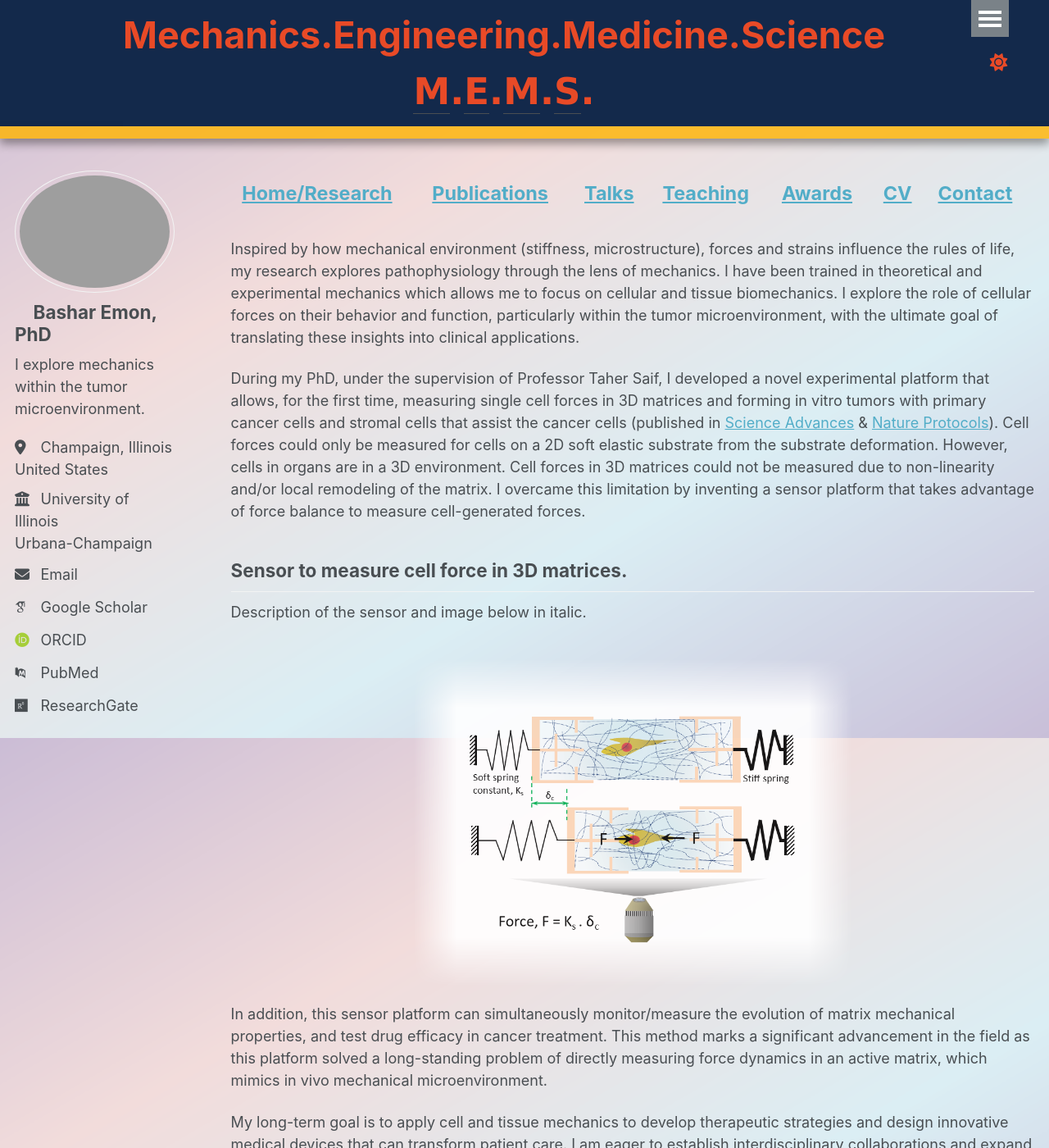
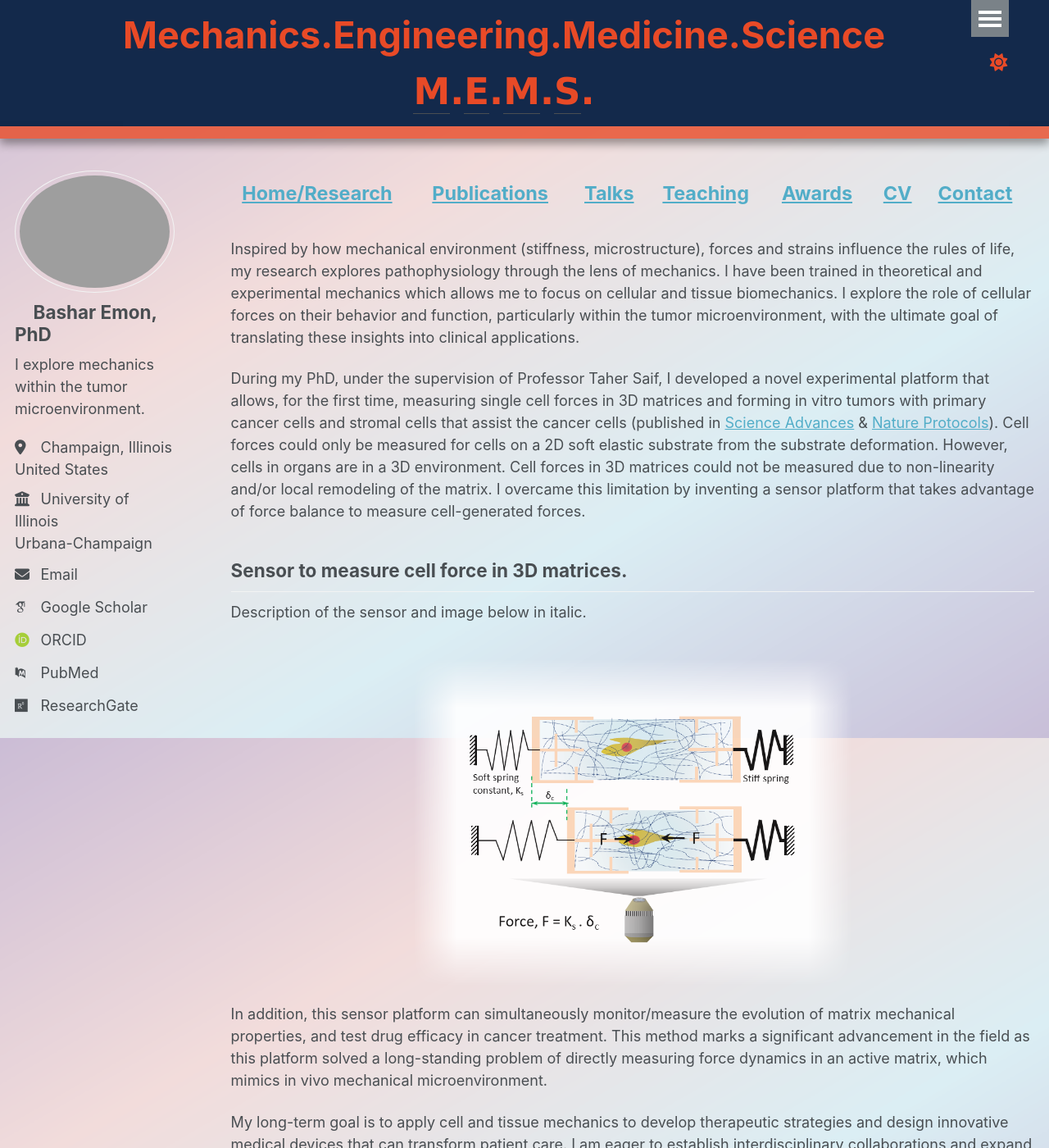
Before and after one commit to BasharEmon/BasharEmon.github.io, a Jekyll site: the page built from _pages/about.md, in a window 1280 px wide and 1400 px high. Shown: the whole window at 82% size. Built offline with Jekyll 4.4.1, drawn with Linux system fonts in a browser that asks for light colours; some web fonts are replaced.

Commit message:
Update _masthead.scss

```diff
--- a/_sass/layout/_masthead.scss
+++ b/_sass/layout/_masthead.scss
@@ -20,7 +20,7 @@
     position: absolute;
     bottom: 10;
     height: 15px;
-    background: rgba(255, 179, 0, 0.8); //rgba(232, 74, 39, .9); //var(--global-border-color);
+    background: rgba(232, 74, 39, .8); //var(--global-border-color);
     width: 100%;
     box-shadow: 0 6px 12px rgba(0, 0, 0, 0.4);
   }
@@ -85,7 +85,7 @@
   }
 
   a:hover {
-    color: #ffb300 !important; // hover color, this does not function at all
+    color: rgba(232, 74, 39, 1) !important; // hover color, this does not function at all
     font-weight: bold; // or 700
     //background-color: var(--global-bg-color) !important;
   }
@@ -100,8 +100,8 @@
 
   a:hover {
     //font-weight: bold; //750;
-    color: #ffb300; // #001040 !important;
-    text-shadow: 1px 1px 2px rgba(0, 0, 0, 0.5);
+    color: rgba(232, 74, 39, 1) ; // #001040 !important;
+    text-shadow: 2px 2px 4px rgba(255, 191, 0, 0.5);
     background-color: var(--masthead-bg-color) !important;
   }
 }
```
